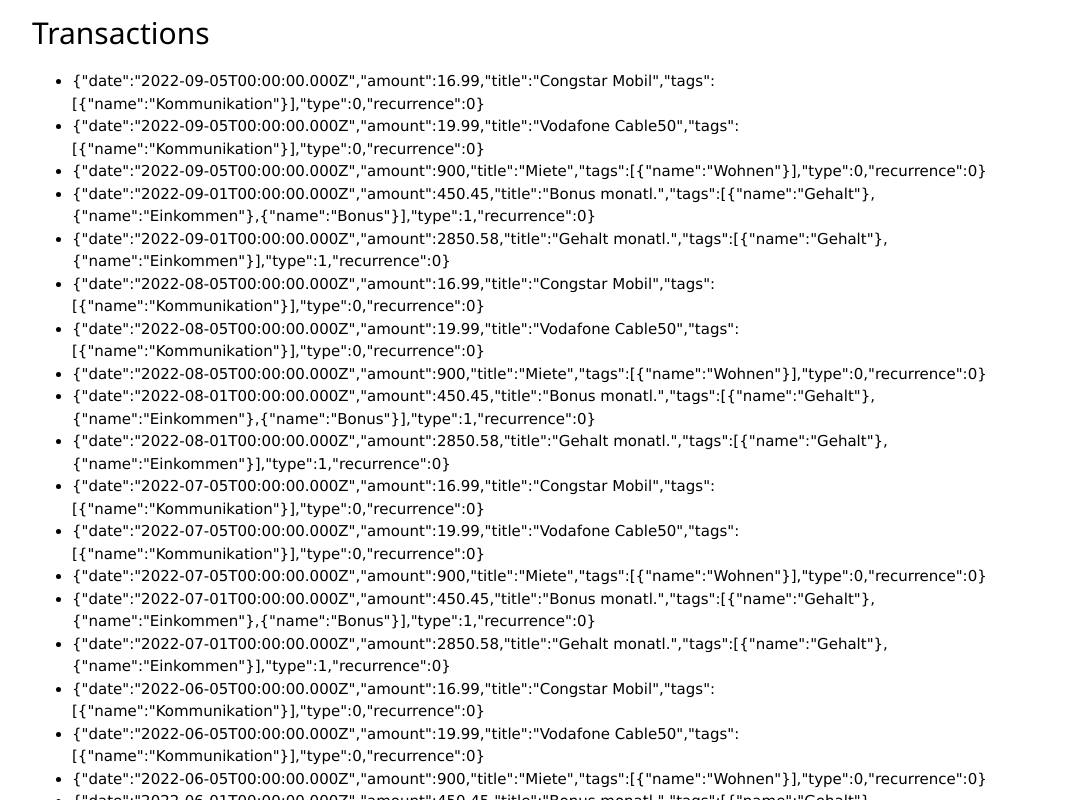
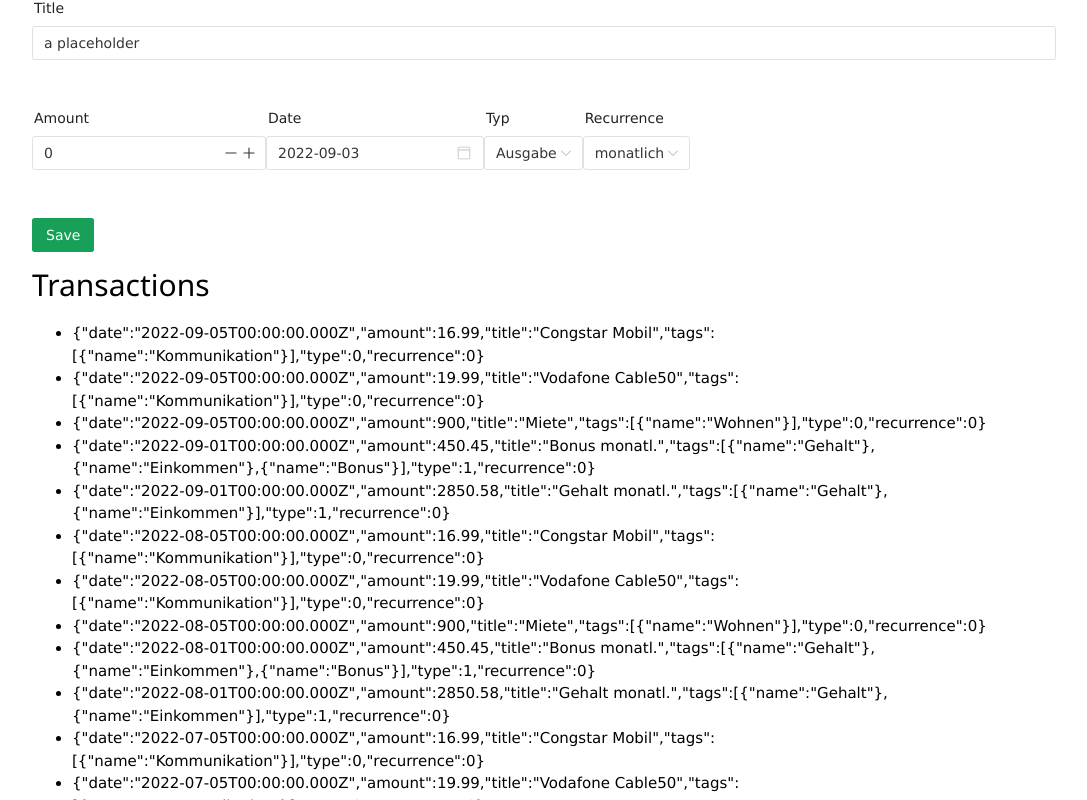
Before and after one commit to njustus/budgeting, a Vue app: page / in a window 1280 px wide. Shown: the top 800 px of the page, without its empty margins (96-1183 px from the left). Built offline with nearby package versions, Linux system fonts and the light colour scheme.

Commit message:
add transaction-form

```diff
--- /dev/null
+++ b/src/components/transactions/transaction-form.vue
@@ -0,0 +1,73 @@
+<script setup lang="ts">
+import {useAppStore} from '@/stores/app-state'
+import {ref} from 'vue'
+import type {Transaction} from "@/models/state";
+import {TransactionRecurrence, TransactionType} from "@/models/state";
+
+const store = useAppStore();
+
+const transactionModel = ref({
+  title: 'a placeholder',
+  recurrence: TransactionRecurrence.monthly,
+  type: TransactionType.Expense,
+  date: new Date(),
+  amount: 0
+} as Transaction)
+
+const recurrencesOptions = [
+  {label: 'einmalig', value: TransactionRecurrence.once},
+  {label: 'monatlich', value: TransactionRecurrence.monthly},
+  {label: 'quartalsweise', value: TransactionRecurrence.quaterly},
+  {label: 'jährlich', value: TransactionRecurrence.yearly},
+]
+
+const typeOptions = [
+  {label: 'Ausgabe', value: TransactionType.Expense},
+  {label: 'Einnahme', value: TransactionType.Income},
+]
+
+function saveTransaction() {
+  const transaction = {
+    ...transactionModel.value,
+    date: new Date(transactionModel.value.date)
+  }
+  console.log("saving: ", transaction)
+  store.addTransaction(transaction)
+}
+
+</script>
+
+<template>
+ <n-space vertical>
+   <n-form
+      :model="transactionModel"
+
+      :onsubmit="saveTransaction"
+   >
+     <n-form-item label="Title" path="title">
+       <n-input v-model:value="transactionModel.title"/>
+     </n-form-item>
+
+     <n-form-item-row>
+       <n-form-item label="Amount" path="amount">
+         <n-input-number v-model:value="transactionModel.amount"/>
+       </n-form-item>
+       <n-form-item label="Date" path="date">
+         <n-date-picker v-model:value="transactionModel.date" type="date"/>
+       </n-form-item>
+       <n-form-item label="Typ" path="type">
+         <n-select v-model:value="transactionModel.type" :options="typeOptions"/>
+       </n-form-item>
+       <n-form-item label="Recurrence" path="recurrence">
+         <n-select v-model:value="transactionModel.recurrence" :options="recurrencesOptions"/>
+       </n-form-item>
+     </n-form-item-row>
+
+     <n-button type="success" attr-type="submit">Save</n-button>
+   </n-form>
+ </n-space>
+</template>
+
+<style scoped>
+
+</style>
--- a/src/components/transactions/transaction-list.vue
+++ b/src/components/transactions/transaction-list.vue
@@ -3,13 +3,11 @@
 import { inject } from 'vue'
 
 const store = useAppStore();
-const transactions = store.sortedTransactions;
-
 </script>
 
 <template>
   <ul>
-    <li v-for="transaction of transactions">
+    <li v-for="transaction of store.sortedTransactions">
       {{JSON.stringify(transaction)}}
     </li>
   </ul>
--- a/src/main.ts
+++ b/src/main.ts
@@ -1,5 +1,6 @@
 import { createApp, ref} from 'vue'
 import { createPinia } from 'pinia'
+import naive from 'naive-ui'
 
 import App from './App.vue'
 import router from './router'
@@ -16,6 +17,7 @@
     .then(res => res.json())
     .then(ts => txs.value = ts)
 
+app.use(naive)
 app.use(createPinia())
 app.use(router)
 
--- a/src/stores/app-state.ts
+++ b/src/stores/app-state.ts
@@ -1,4 +1,4 @@
-import type {AppState, Transaction} from '@/models/state'
+import type {AppState, Tag, Transaction} from '@/models/state'
 import {TransactionRecurrence, zero} from '@/models/state'
 import {defineStore} from 'pinia'
 import {eachMonthOfInterval, eachQuarterOfInterval, eachYearOfInterval} from 'date-fns'
@@ -53,6 +53,10 @@
             return state.transactions
                 .map(x => x.amount)
                 .reduce((x,y) => x+y, 0)
+        },
+
+        availableTags(state: AppState): Set<Tag[]> {
+            return new Set(state.transactions.map(t => t.tags))
         }
     }
 })
--- a/src/views/TransactionsListView.vue
+++ b/src/views/TransactionsListView.vue
@@ -1,8 +1,12 @@
 <script setup lang="ts">
 import TransactionList from '@/components/transactions/transaction-list.vue'
+import TransactionForm from '@/components/transactions/transaction-form.vue'
 </script>
 
 <template>
+  <div>
+    <TransactionForm />
+  </div>
     <div class="">
         <h2>Transactions</h2>
         <TransactionList />
```
